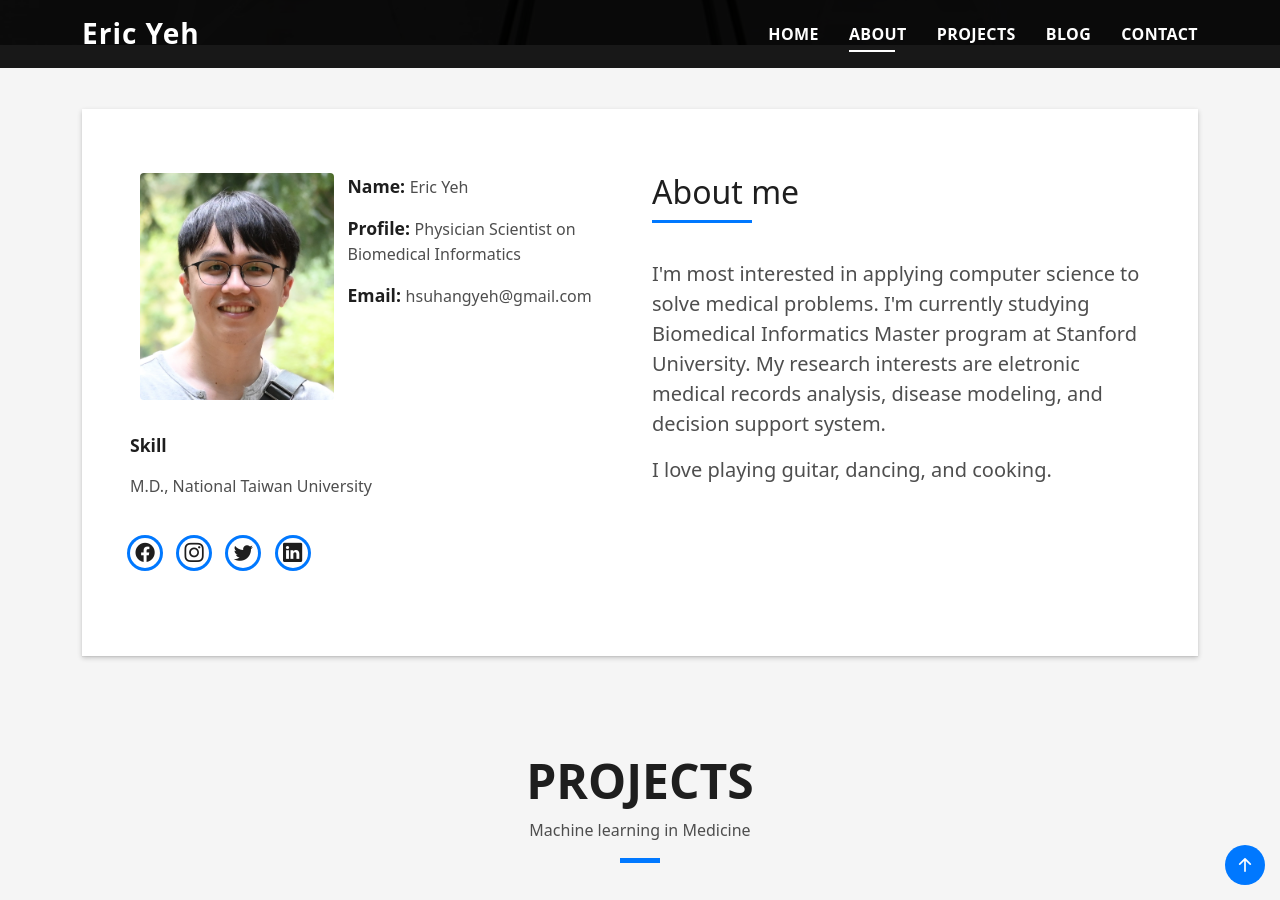
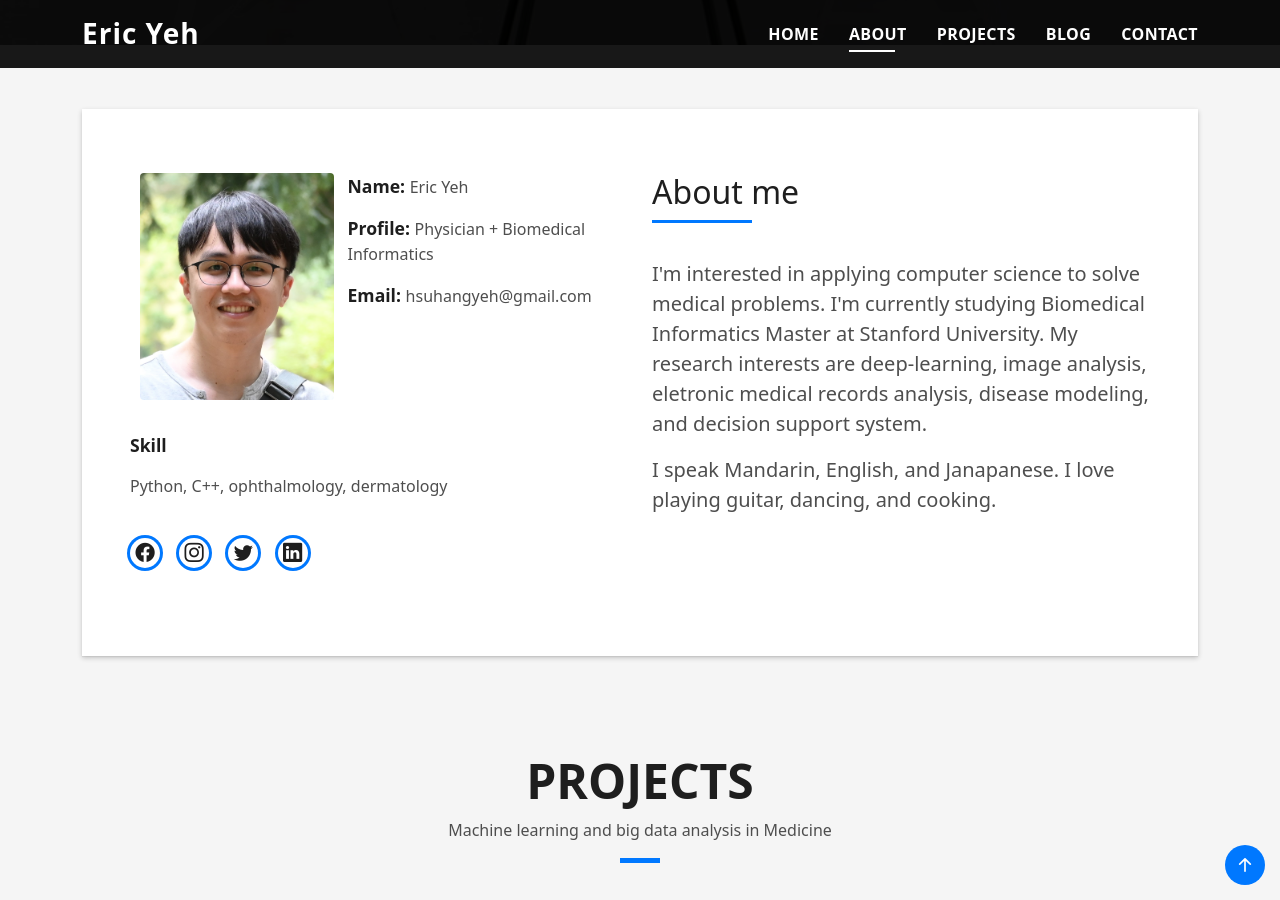
Before and after one commit to ericyeh-dr/ericyeh-dr.github.io, a Jekyll site: the page built from index.html, in a window 1280 px wide and 900 px high, scrolled down 855 px. Built offline with Jekyll 4.4.1, drawn with Linux system fonts in a browser that asks for light colours; some of the changed text lies outside the part shown.

Commit message:
modify index

```diff
--- a/index.html
+++ b/index.html
@@ -9,7 +9,7 @@ title: "Eric Yeh"
             <div class="container">
                 <!--<p class="display-6 color-d">Hello, world!</p>-->
                 <h1 class="hero-title mb-4">I am Eric Yeh</h1>
-                <p class="hero-subtitle"><span class="typed" data-typed-items="Doctor and Biomedical Informatician"></span></p>
+                <p class="hero-subtitle"><span class="typed" data-typed-items="Doctor X Biomedical Informatics"></span></p>
                 <!-- <p class="pt-3"><a class="btn btn-primary btn js-scroll px-4" href="#about" role="button">Learn More</a></p> -->
             </div>
         </div>
@@ -34,7 +34,7 @@ title: "Eric Yeh"
                                     <div class="col-sm-6 col-md-7">
                                         <div class="about-info">
                                             <p><span class="title-s">Name: </span> <span>Eric Yeh</span></p>
-                                            <p><span class="title-s">Profile: </span> <span>Physician Scientist on Biomedical Informatics</span></p>
+                                            <p><span class="title-s">Profile: </span> <span>Physician + Biomedical Informatics</span></p>
                                             <p><span class="title-s">Email: </span> <span>hsuhangyeh@gmail.com</span></p>
                                             <!-- <p><span class="title-s">Phone: </span> <span>(617) 557-0089</span></!p>-->
                                         </div>
@@ -42,7 +42,7 @@ title: "Eric Yeh"
                                 </div>
                                 <div class="skill-mf">
                                     <p class="title-s">Skill</p>
-                                    <p>M.D., National Taiwan University</p>
+                                    <p>Python, C++, ophthalmology, dermatology</p>
                                 </div>
                                 <div class="socials">
                                     <ul>
@@ -61,12 +61,12 @@ title: "Eric Yeh"
                                         </h5>
                                     </div>
                                     <p class="lead">
-                                        I'm most interested in applying computer science to solve medical problems.
-                                        I'm currently studying Biomedical Informatics Master program at Stanford University.
-                                        My research interests are eletronic medical records analysis, disease modeling, and decision support system.
+                                        I'm interested in applying computer science to solve medical problems.
+                                        I'm currently studying Biomedical Informatics Master at Stanford University.
+                                        My research interests are deep-learning, image analysis, eletronic medical records analysis, disease modeling, and decision support system.
                                     </p>
                                     <p class="lead">
-                                        I love playing guitar, dancing, and cooking.
+                                        I speak Mandarin, English, and Janapanese. I love playing guitar, dancing, and cooking.
                                     </p>
                                 </div>
                             </div>
@@ -86,7 +86,7 @@ title: "Eric Yeh"
                             Projects
                         </h3>
                         <p class="subtitle-a">
-                            Machine learning in Medicine
+                            Machine learning and big data analysis in Medicine
                         </p>
                         <div class="line-mf"></div>
                     </div>
@@ -99,9 +99,9 @@ title: "Eric Yeh"
                             <a href="blog-single.html"><img src="assets/img/post-1.jpg" alt="" class="img-fluid"></a>
                         </div>
                         <div class="card-body">
-                            <h3 class="card-title">Surgical video analysis</h3>
+                            <h3 class="card-title">Ophthalmology surgical video analysis</h3>
                             <p class="card-description">
-                                Automatic real-time analysis of surgical performance by deep learning model.
+                                Automatic real-time analysis of surgical performance by deep learning model.<br>
                                 Build a pipeline that generates metrics to measure performance.
                             </p>
                         </div>
@@ -120,7 +120,7 @@ title: "Eric Yeh"
                             <a href="blog-single.html"><img src="assets/img/post-2.jpg" alt="" class="img-fluid"></a>
                         </div>
                         <div class="card-body">
-                            <h3 class="card-title"><a href="blog-single.html">Skin image super-resolution</a></h3>
+                            <h3 class="card-title"><a href="blog-single.html">Skin image deblurring</a></h3>
                             <p class="card-description">
                                 Improve skin image resolution by GAN-based model.
                                 Help accurate diagnosis in telemedicine.
@@ -143,7 +143,8 @@ title: "Eric Yeh"
                         <div class="card-body">
                             <h3 class="card-title"><a href="blog-single.html">Regression discontinuity</a></h3>
                             <p class="card-description">
-                                To be filled
+                                A technique allowing causal inference on observational data without randomized controlled trials.<br>
+                                Apply on medical interventions that depend on specific thresholds, above which the probability of getting treated suddenly increases.
                             </p>
                         </div>
                         <div class="card-footer">
```
